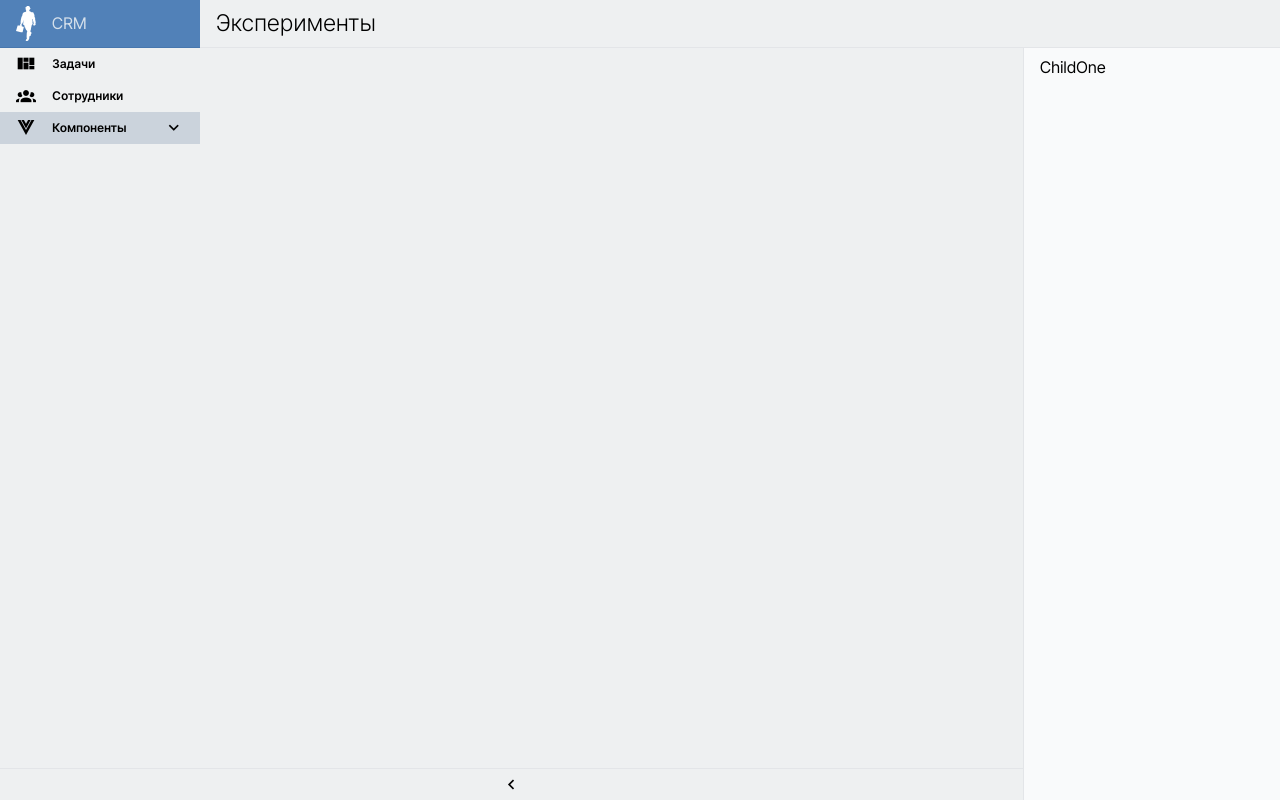
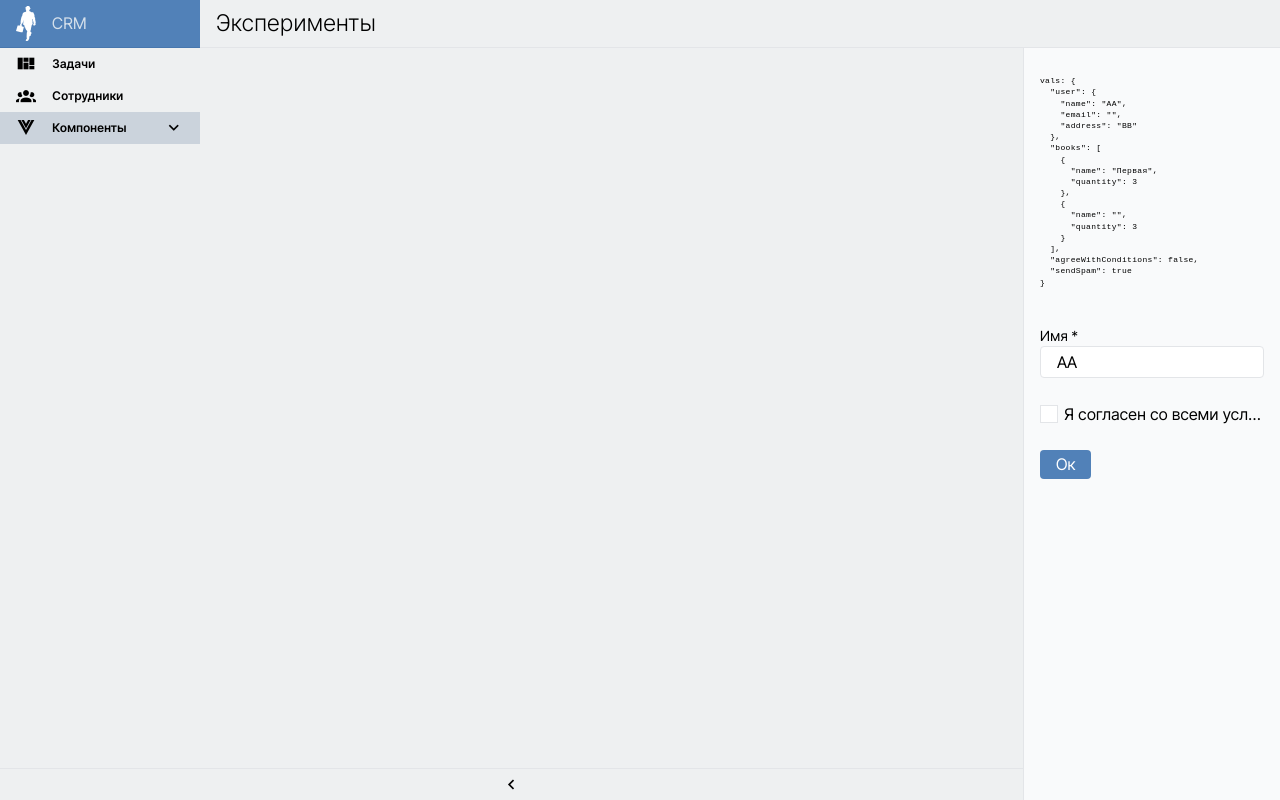
Before and after one commit to hardmagnett/big-company, a Vue app: page /components/experiments in a window 1280 px wide. Built offline with nearby package versions, Linux system fonts and the light colour scheme.

Commit message:
Эксперименты 2

```diff
--- a/src/a-library/views/component-list/ViewExperiments/ChildOne.vue
+++ b/src/a-library/views/component-list/ViewExperiments/ChildOne.vue
@@ -1,11 +1,39 @@
 <script setup lang="ts">
-import { } from 'vue'
+import {computed} from 'vue'
+
+export interface Props {
+  modelValue: {
+    name: string,
+    email: string,
+    address: string
+  }
+}
+
+const emit = defineEmits(['update:modelValue'])
+
+const props = withDefaults(defineProps<Props>(), {
+})
+
+const formPartPersonalData = computed({
+  get() {
+    return props.modelValue
+  },
+  set(newValue) {
+    console.log('set personal')
+    emit('update:modelValue', newValue)
+  }
+})
 
 </script>
 
 <template>
   <div class="child-one">
-    <p>ChildOne</p>
+    <AInput
+        v-model="formPartPersonalData.name"
+        label="Имя *"
+    ></AInput>
+
+
   </div>
 </template>
 
--- a/src/a-library/views/component-list/ViewExperiments/ViewExperiments.vue
+++ b/src/a-library/views/component-list/ViewExperiments/ViewExperiments.vue
@@ -1,6 +1,34 @@
 <script setup lang="ts">
-import { } from 'vue'
+import {reactive} from 'vue'
 import ChildOne from "@/a-library/views/component-list/ViewExperiments/ChildOne.vue";
+import {globalProperties} from "@/main";
+
+let formValues = reactive({
+  user: {
+    name: "AA",
+    email: "",
+    address: "BB",
+  },
+  books: [
+    {
+      name: "Первая",
+      quantity: 3,
+    },
+    {
+      // name: "Букварь",
+      name: "",
+      quantity: 3,
+    },
+  ],
+  agreeWithConditions: false,
+  sendSpam: true,
+});
+
+const submitHandler = async () => {
+
+  console.log(formValues); console.log('^...formValues:')
+  console.log(formValues.agreeWithConditions); console.log('^...formValues.agreeWithConditions:')
+};
 
 </script>
 
@@ -10,7 +38,22 @@ import ChildOne from "@/a-library/views/component-list/ViewExperiments/ChildOne.
       <APageHeader> Эксперименты </APageHeader>
     </Teleport>
 
-    <ChildOne />
+    <pre style="font-size: 8px">
+      <p>vals: {{ formValues }}</p>
+    </pre>
+
+    <form @submit.prevent="submitHandler">
+    <ChildOne v-model="formValues.user" />
+
+
+    <ACheckBox
+        hide-label
+        label="Я согласен со всеми условиями"
+        v-model="formValues.agreeWithConditions"
+
+    />
+    <ABtn type="submit">Ок</ABtn>
+    </form>
 
   </div>
 </template>
```
